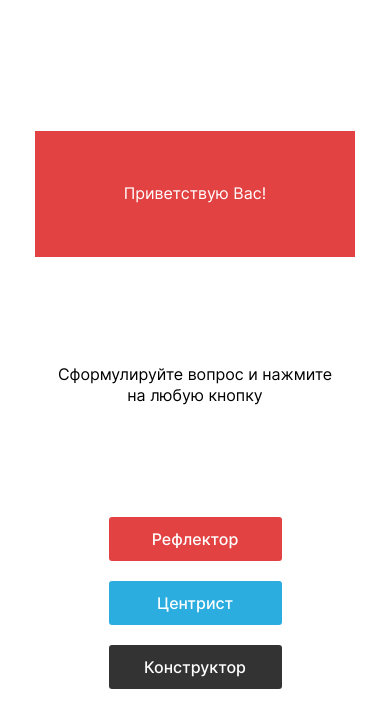
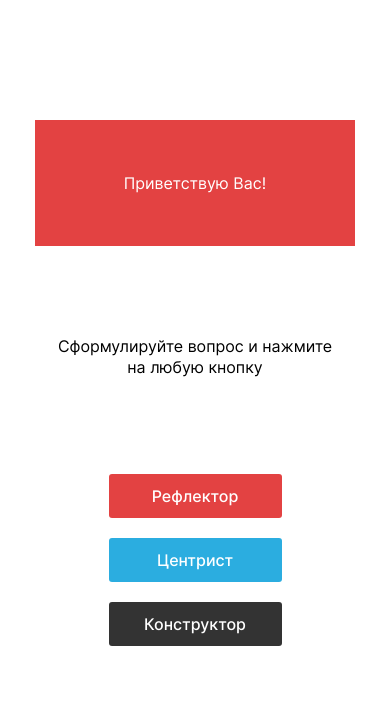
Before and after one commit to George323ru/thinking-trainer, a React app: page / in a window 390 px wide. Built offline with nearby package versions, Linux system fonts and the light colour scheme.

Commit message:
fix margin

```diff
--- a/src/components/App/App.css
+++ b/src/components/App/App.css
@@ -14,13 +14,12 @@
   height: 126px;
   font-weight: 400;
   color: #ffffff;
-  font-size: 16px;
+  margin: 0 0 8px 0;
 }
 
 .main__description {
   height: 165px;
   margin: 0 0 20px;
-  font-size: 16px;
 }
 
 .main__quotes,
@@ -31,7 +30,7 @@
   justify-content: center;
   padding: 0 14px;
   box-sizing: border-box;
-
+  font-size: 16px;
   line-height: 1.3;
   text-align: center;
 }
@@ -49,6 +48,7 @@
   }
 
   .main__description {
+    height: 135px;
     margin-top: 35px;
   }
 }
```
